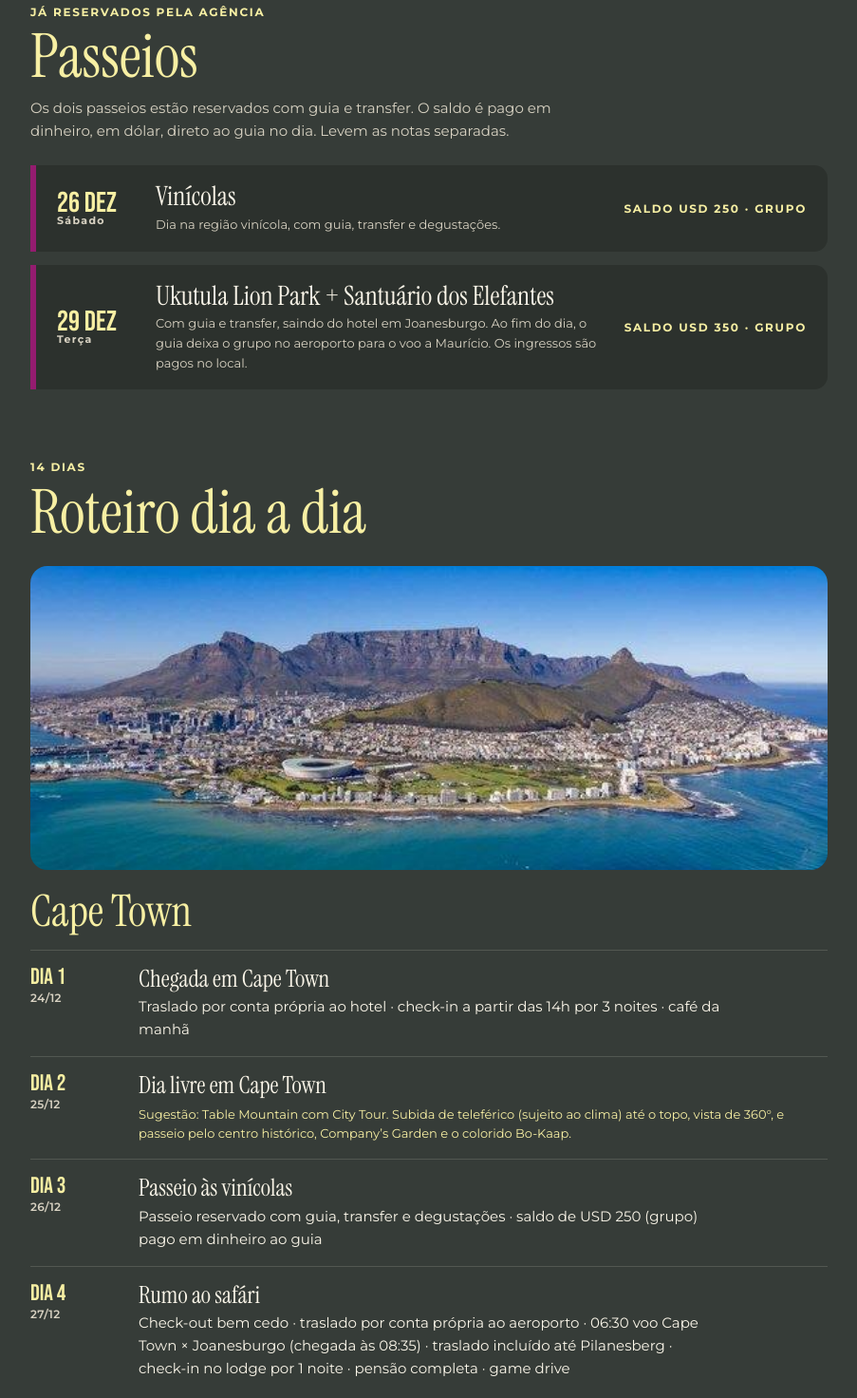
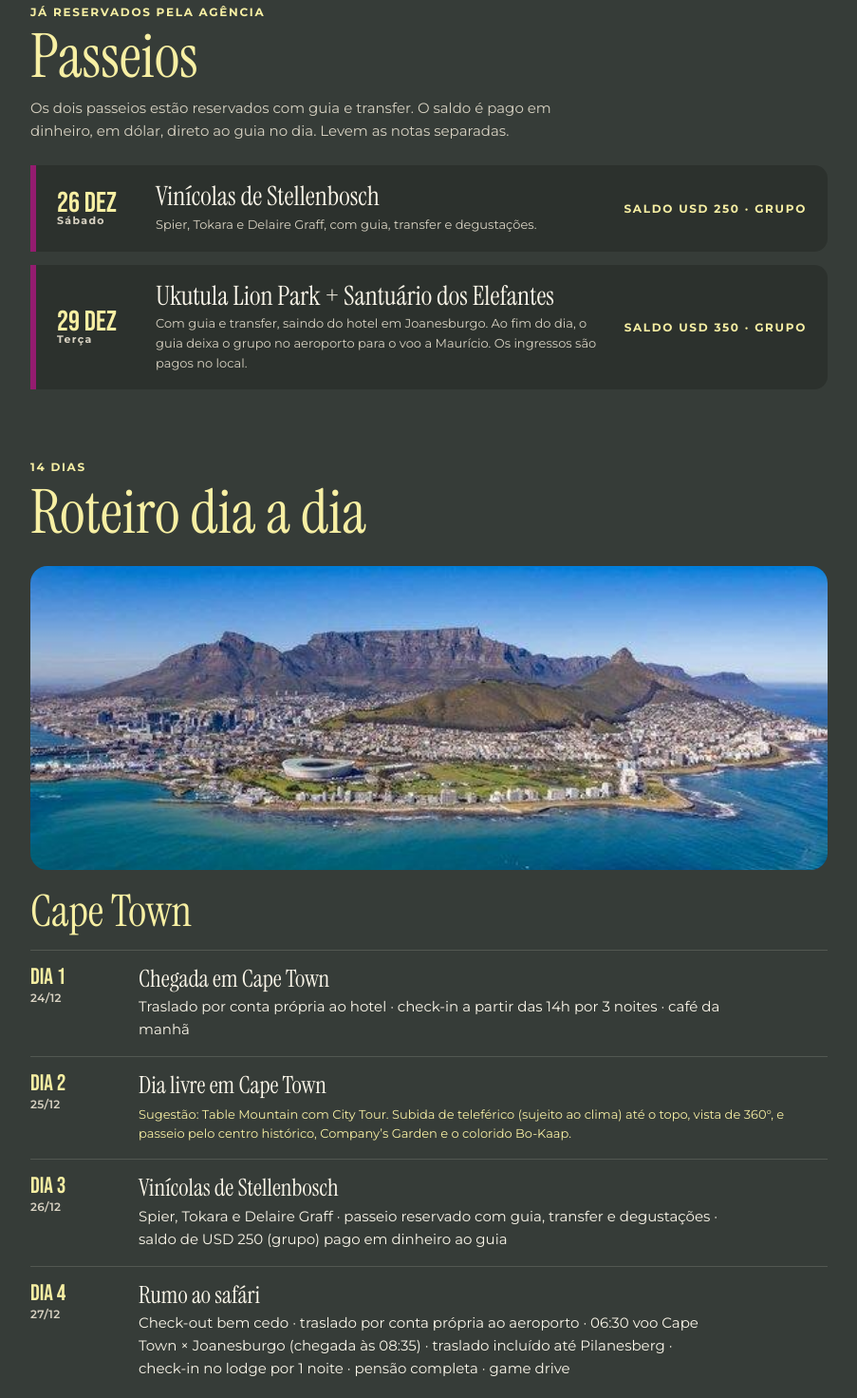
Before and after one commit to umveraopordia/reservas, a plain HTML site: page lara-gabriel-74b964/index.html in a window 1280 px wide. Shown: the part 4763-6235 px from the top of the page at 95% size, without its empty margins (188-1091 px from the left). Drawn offline with Linux system fonts and the light colour scheme.

Commit message:
Reserva Lara: vinícolas Spier, Tokara e Delaire Graff
Co-Authored-By: Claude Opus 5.5 <noreply@anthropic.com>
Claude-Session: https://claude.ai/code/session_012X9hEsyrruhtPpSb8Wo2Pw

```diff
--- a/lara-gabriel-74b964/index.html
+++ b/lara-gabriel-74b964/index.html
@@ -288,7 +288,7 @@ footer img{width:60px;display:block;margin:0 auto 10px}
     <div class="cards">
       <div class="gcard">
         <div class="date">26 dez<small>Sábado</small></div>
-        <div><h3>Vinícolas</h3><p>Dia na região vinícola, com guia, transfer e degustações.</p></div>
+        <div><h3>Vinícolas de Stellenbosch</h3><p>Spier, Tokara e Delaire Graff, com guia, transfer e degustações.</p></div>
         <span class="eyb">Saldo USD 250 · grupo</span>
       </div>
       <div class="gcard">
@@ -308,7 +308,7 @@ footer img{width:60px;display:block;margin:0 auto 10px}
       <ol class="days">
         <li class="day"><div class="dn">Dia 1<small>24/12</small></div><div><h4>Chegada em Cape Town</h4><p>Traslado por conta própria ao hotel · check-in a partir das 14h por 3 noites · café da manhã</p></div></li>
         <li class="day"><div class="dn">Dia 2<small>25/12</small></div><div><h4>Dia livre em Cape Town</h4><span class="sug">Sugestão: Table Mountain com City Tour. Subida de teleférico (sujeito ao clima) até o topo, vista de 360°, e passeio pelo centro histórico, Company’s Garden e o colorido Bo-Kaap.</span></div></li>
-        <li class="day"><div class="dn">Dia 3<small>26/12</small></div><div><h4>Passeio às vinícolas</h4><p>Passeio reservado com guia, transfer e degustações · saldo de USD 250 (grupo) pago em dinheiro ao guia</p></div></li>
+        <li class="day"><div class="dn">Dia 3<small>26/12</small></div><div><h4>Vinícolas de Stellenbosch</h4><p>Spier, Tokara e Delaire Graff · passeio reservado com guia, transfer e degustações · saldo de USD 250 (grupo) pago em dinheiro ao guia</p></div></li>
         <li class="day"><div class="dn">Dia 4<small>27/12</small></div><div><h4>Rumo ao safári</h4><p>Check-out bem cedo · traslado por conta própria ao aeroporto · 06:30 voo Cape Town × Joanesburgo (chegada às 08:35) · traslado incluído até Pilanesberg · check-in no lodge por 1 noite · pensão completa · game drive</p></div></li>
       </ol>
       <p class="foot">Passeios sugeridos são opcionais e não estão inclusos. Temos opção privativa com guia em português e opções em grupo com guias sul-africanos: é só chamar a gente.</p>
@@ -375,7 +375,7 @@ footer img{width:60px;display:block;margin:0 auto 10px}
           <li>6 noites em Maurício em All Inclusive</li>
           <li>Traslados do safári (aeroporto, lodge e hotel em Joanesburgo)</li>
           <li>Traslados em Maurício (aeroporto, hotel e aeroporto)</li>
-          <li>Reserva do passeio às vinícolas, com guia, transfer e degustações</li>
+          <li>Reserva do passeio às vinícolas de Stellenbosch (Spier, Tokara e Delaire Graff), com guia, transfer e degustações</li>
           <li>Reserva do passeio Ukutula + Santuário dos Elefantes, com guia e transfer</li>
           <li>Assistência antes e durante a viagem</li>
         </ul>
```
